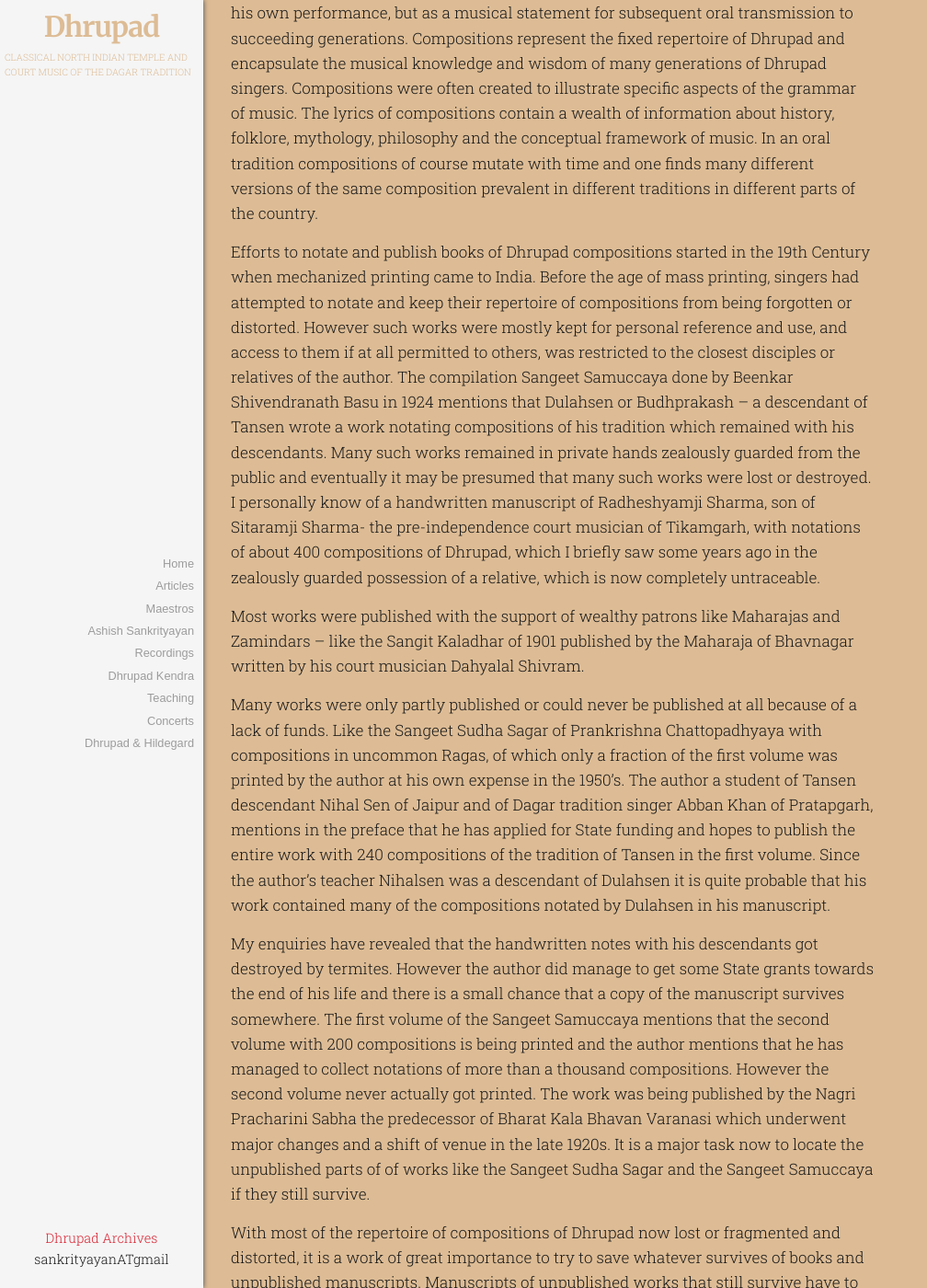
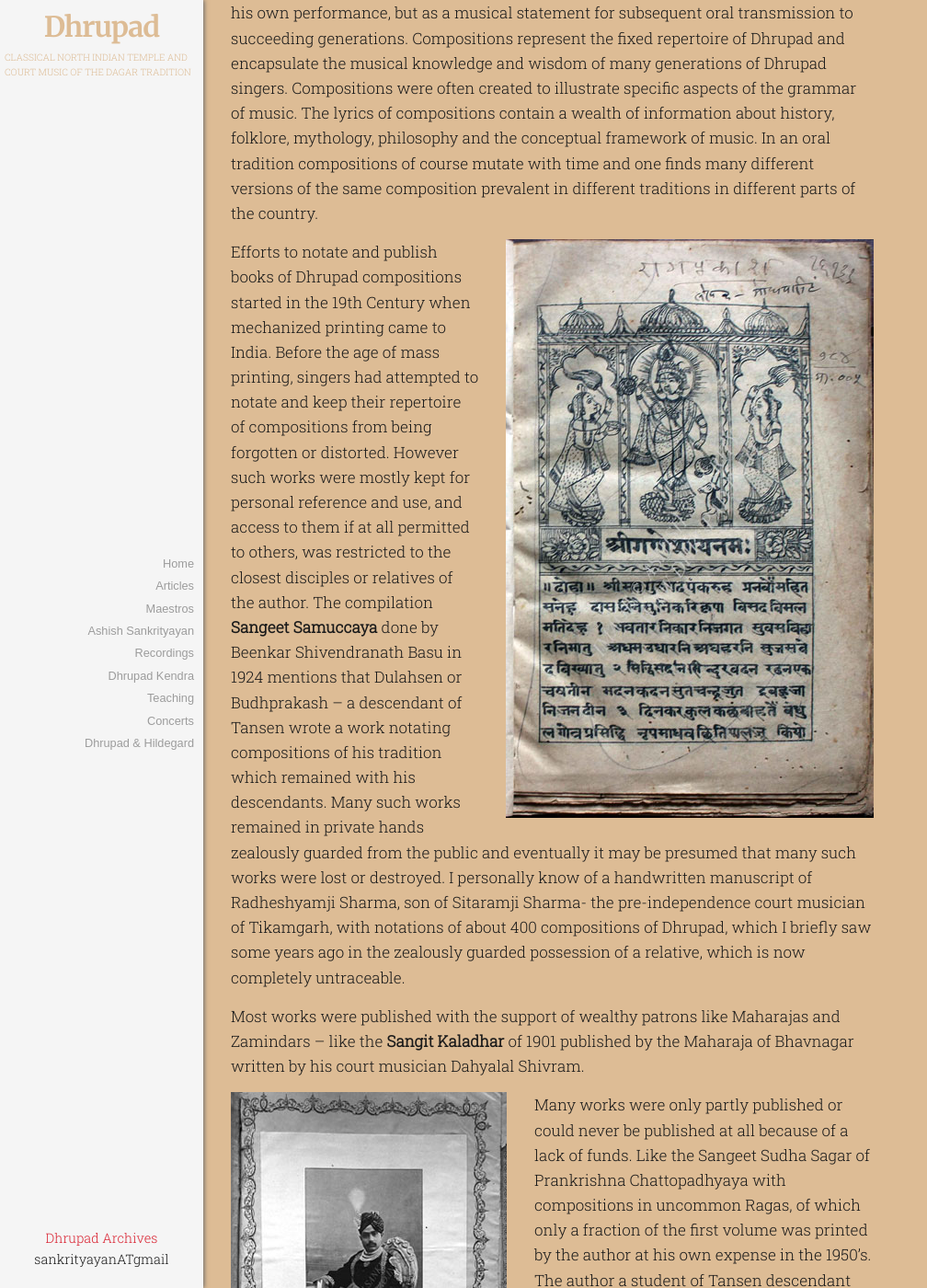
Before and after one commit to sama66/q2, a Jekyll site: the page built from _posts/2015-01-24-published-unpublished-dhrupad.markdown, in a window 1280 px wide and 1400 px high, scrolled down 852 px. Shown: the whole window at 92% size, without its empty margins (0-1008 px from the left). Built offline with Jekyll 4.4.1, drawn with Linux system fonts in a browser that asks for light colours; some of the changed text lies outside the part shown.

Commit message:
published unpublished

```diff
--- a/_posts/2015-01-24-published-unpublished-dhrupad.markdown
+++ b/_posts/2015-01-24-published-unpublished-dhrupad.markdown
@@ -11,21 +11,25 @@ excerpt: Before the age of mass printing,  singers had attempted to notate and k
 ---
 In a dhrupad performance the exposition of the Raga through the abstract syllabic alap is followed by the singing of a composed melody with lyrics, set to a tala or a cycle of beats accompanied by a barrel drum – the pakhāwaj. Strictly speaking it is the composed melody, which usually has four parts, that bears the name dhrupad, although the term is now used to identify the entire genre including the alap. A Dhrupad Composition actually embodies within it all the principles of the music, and serves as a model of the exposition of the raga, composed by a master dhrupad singer not only for his own performance, but as a musical statement for subsequent oral transmission to succeeding generations. Compositions represent the fixed repertoire of Dhrupad and encapsulate the musical knowledge and wisdom of many generations of Dhrupad singers.  Compositions were often created to illustrate specific aspects of the grammar of music. The lyrics of compositions contain a wealth of information about history, folklore, mythology, philosophy and the conceptual  framework of music. In an oral tradition compositions of course mutate with time and one finds many different versions of the same composition prevalent in different traditions in different parts of the country.
 
-Efforts to notate and publish books of Dhrupad compositions started in the 19th Century when mechanized printing came to India. Before the age of mass printing,  singers had attempted to notate and keep their repertoire of compositions from being forgotten or distorted. However such works were mostly kept for personal reference and use, and access to them if at all permitted to others, was restricted to the closest disciples or relatives of the author. The compilation Sangeet Samuccaya done by Beenkar Shivendranath Basu in 1924 mentions that Dulahsen or Budhprakash – a descendant of Tansen wrote a work notating compositions of his tradition which remained with his descendants. Many such works remained in private hands  zealously guarded from the public and eventually it may be presumed that many such works were lost or destroyed. I personally know of a handwritten manuscript of  Radheshyamji Sharma, son of Sitaramji Sharma- the pre-independence court musician of Tikamgarh, with notations of about 400 compositions of Dhrupad, which I briefly saw some years ago in the zealously guarded possession of a relative, which is now completely untraceable.
+![Rag Prakash of Madhav Singh]({{ site.baseurl }}/img/medium/rag-prakash-medium.jpg){: .even-image }
 
-Most works were published with the support of wealthy patrons like Maharajas and Zamindars – like the Sangit Kaladhar of 1901 published by the Maharaja of Bhavnagar written by his court musician Dahyalal Shivram.
+Efforts to notate and publish books of Dhrupad compositions started in the 19th Century when mechanized printing came to India. Before the age of mass printing,  singers had attempted to notate and keep their repertoire of compositions from being forgotten or distorted. However such works were mostly kept for personal reference and use, and access to them if at all permitted to others, was restricted to the closest disciples or relatives of the author. The compilation **Sangeet Samuccaya** done by Beenkar Shivendranath Basu in 1924 mentions that Dulahsen or Budhprakash – a descendant of Tansen wrote a work notating compositions of his tradition which remained with his descendants. Many such works remained in private hands  zealously guarded from the public and eventually it may be presumed that many such works were lost or destroyed. I personally know of a handwritten manuscript of  Radheshyamji Sharma, son of Sitaramji Sharma- the pre-independence court musician of Tikamgarh, with notations of about 400 compositions of Dhrupad, which I briefly saw some years ago in the zealously guarded possession of a relative, which is now completely untraceable.
+
+Most works were published with the support of wealthy patrons like Maharajas and Zamindars – like the **Sangit Kaladhar** of 1901 published by the Maharaja of Bhavnagar written by his court musician Dahyalal Shivram.
+
+![His Highness The Maharaja Saheb Shri Bhavsinhji]({{ site.baseurl }}/img/bhavsinhji.jpg){: .odd-image }
 
 Many works were only partly published or could never be published at all because of a lack of funds.  Like the Sangeet Sudha Sagar of Prankrishna Chattopadhyaya with compositions in uncommon Ragas, of which only a fraction of the first volume was printed by the author at his own expense in the 1950’s. The author  a student of Tansen descendant Nihal Sen of Jaipur and of Dagar tradition singer Abban Khan of  Pratapgarh, mentions in the preface that he has applied for State funding and hopes to publish the entire work with 240 compositions of the tradition of Tansen in the first volume. Since the author’s teacher Nihalsen was a descendant of Dulahsen it is quite probable that his work contained many of the compositions notated by Dulahsen in his manuscript.
 
-My enquiries have revealed that the handwritten notes with his descendants got destroyed by termites. However the author did manage to get some State grants towards the end of his life and there is a small chance that a copy of the manuscript survives somewhere. The first volume of the Sangeet Samuccaya mentions that the second volume with 200 compositions is being printed and the author mentions that he has managed to collect notations of more than a thousand compositions. However the second volume never actually got printed. The work was being published by the Nagri Pracharini Sabha the predecessor of Bharat Kala Bhavan Varanasi which underwent major changes and a shift of venue in the late 1920s. It is a major task now to locate the unpublished parts of of works like the Sangeet Sudha Sagar and the Sangeet Samuccaya if they still survive.
+My enquiries have revealed that the handwritten notes with his descendants got destroyed by termites. However the author did manage to get some State grants towards the end of his life and there is a small chance that a copy of the manuscript survives somewhere. The first volume of the **Sangeet Samuccaya** mentions that the second volume with 200 compositions is being printed and the author mentions that he has managed to collect notations of more than a thousand compositions. However the second volume never actually got printed. The work was being published by the Nagri Pracharini Sabha the predecessor of Bharat Kala Bhavan Varanasi which underwent major changes and a shift of venue in the late 1920s. It is a major task now to locate the unpublished parts of of works like the **Sangeet Sudha Sagar** and the **Sangeet Samuccaya** if they still survive.
 
 With most of the repertoire of compositions of Dhrupad now lost or fragmented and distorted, it is a work of great importance to try to save whatever survives of books and unpublished manuscripts. Manuscripts of unpublished works that still survive have to be found, digitized and published.  One can see from studying works written decades ago how ragas have gradually changed over time. Dhrupad singers who are traditionally trained and steeped in the knowledge of tradition can then use their training to reconstruct repair and restore compositions that have been distorted or lost and bring them back to life.
 
-These works  contain not only compositions but sargam and prastara exercises, instrumental gats, pakhawaj bols and a wealth of information on the concepts and grammar of music. They reveal unique insights into the concepts of music. For instance the Sarod Rasa Chandrika of 1938 written by a student of Tansen descendant Sarod player Amir Khan gives numerous instrumental compositions classified according to the four banis of Dhrupad. One of the rare instances of classification of compositions according to banis.
+These works  contain not only compositions but sargam and prastara exercises, instrumental gats, pakhawaj bols and a wealth of information on the concepts and grammar of music. They reveal unique insights into the concepts of music. For instance the **Sarod Rasa Chandrika** of 1938 written by a student of Tansen descendant Sarod player Amir Khan gives numerous instrumental compositions classified according to the four banis of Dhrupad. One of the rare instances of classification of compositions according to banis.
 
-The complex charts and diagrams and the cryptic terminology in the handwritten Laya Prashna of Kudao Singh the originator of the Kudao Singh style of pakhawaj are scarcely intelligible to pakhawaj exponents today, yet similar diagrams and explanations in the Tala section of the Nad Vinod Granth of 1896 of Pannalal Goswami might give us the key to understanding Kudao Singh’s methods.
+The complex charts and diagrams and the cryptic terminology in the handwritten **Laya Prashna** of Kudao Singh the originator of the Kudao Singh style of pakhawaj are scarcely intelligible to pakhawaj exponents today, yet similar diagrams and explanations in the Tala section of the **Nad Vinod Granth** of 1896 of Pannalal Goswami might give us the key to understanding Kudao Singh’s methods.
 
-Texts like the Rag Prakash and Raga Kalpadrum give listings of texts of Dhrupad compositions and are invaluable for removing textual distortions in compositions  as also reconstructing lost parts from fragments that survive in the oral tradition or in recordings.
+Texts like the **Rag Prakash** and **Raga Kalpadrum** give listings of texts of Dhrupad compositions and are invaluable for removing textual distortions in compositions  as also reconstructing lost parts from fragments that survive in the oral tradition or in recordings.
 
 I have over the last 30 years tried to find and digitize published and unpublished works with my own resources and hope that sometime soon a well funded systematic initiative can be launched to carry out this task on a war footing. Along with the digitization what needs to be done is a detailed indexing and creation of a database of all available material including audio and video recordings which dhrupad practitioners could use to regain lost knowledge.
 
--- a/_sass/_articles.scss
+++ b/_sass/_articles.scss
@@ -64,3 +64,11 @@ a.download {
     color: white;
   }
 }
+.odd-image {
+  float: left;
+  margin-right: $spacing-unit;
+}
+.even-image {
+  float: right;
+  margin-left: $spacing-unit;
+}
```
Also changed, not shown: img/bhavsinhji.jpg (added), img/medium/rag-prakash-medium.jpg (added).
